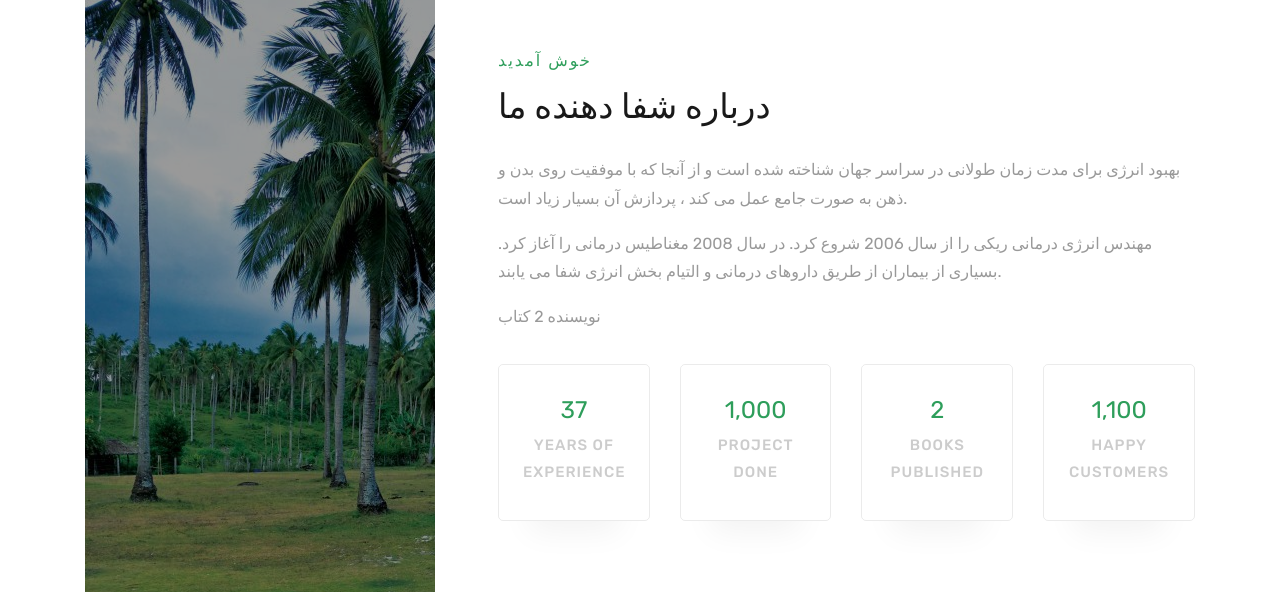
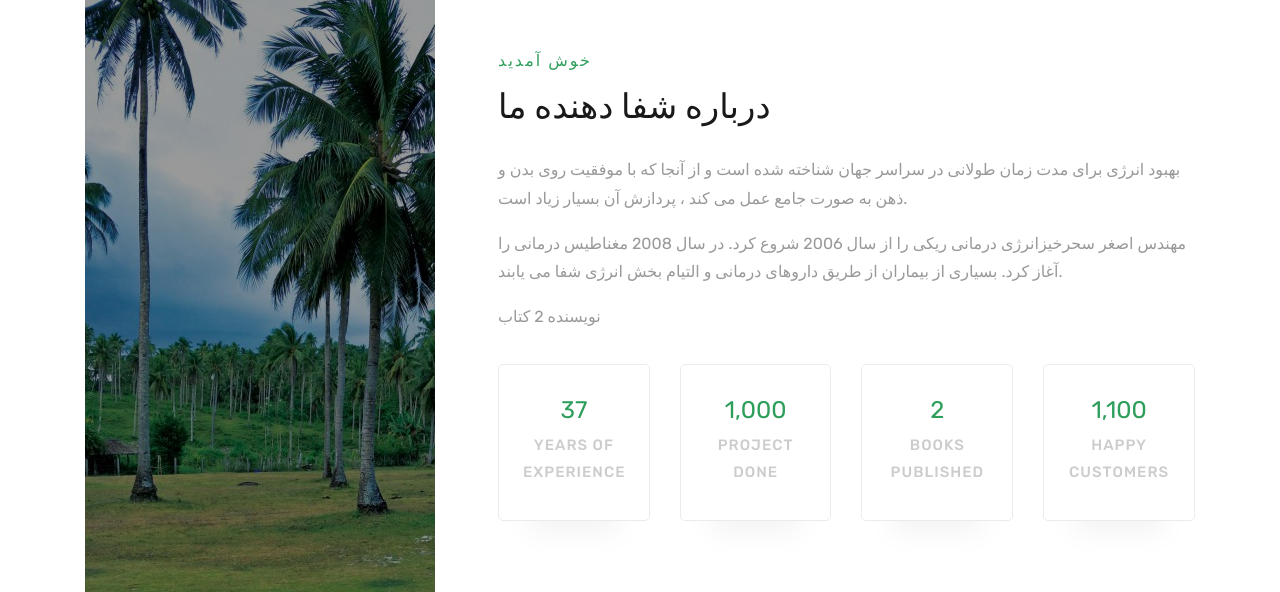
Before and after one commit to saharkiz/energy-healing, a PHP site: page /ir.php in a window 1280 px wide. Shown: the part 1261-1853 px from the top of the page. Run offline with PHP 8.4, Linux system fonts and the light colour scheme; some web fonts are replaced.

Commit message:
Update ir.php

```diff
--- a/ir.php
+++ b/ir.php
@@ -145,7 +145,7 @@
                 <span class="subheading">خوش آمدید</span>
                 <h2 class="mb-4">درباره شفا دهنده ما</h2>
                 <p>بهبود انرژی برای مدت زمان طولانی در سراسر جهان شناخته شده است و از آنجا که با موفقیت روی بدن و ذهن به صورت جامع عمل می کند ، پردازش آن بسیار زیاد است.</p>
-                <p>مهندس انرژی درمانی ریکی را از سال 2006 شروع کرد. در سال 2008 مغناطیس درمانی را آغاز کرد. بسیاری از بیماران از طریق داروهای درمانی و التیام بخش انرژی شفا می یابند. </p>
+                <p>مهندس اصغر سحرخیزانرژی درمانی ریکی را از سال 2006 شروع کرد. در سال 2008 مغناطیس درمانی را آغاز کرد. بسیاری از بیماران از طریق داروهای درمانی و التیام بخش انرژی شفا می یابند. </p>
                 <p>نویسنده 2 کتاب</p>
               </div>
             </div>
```
